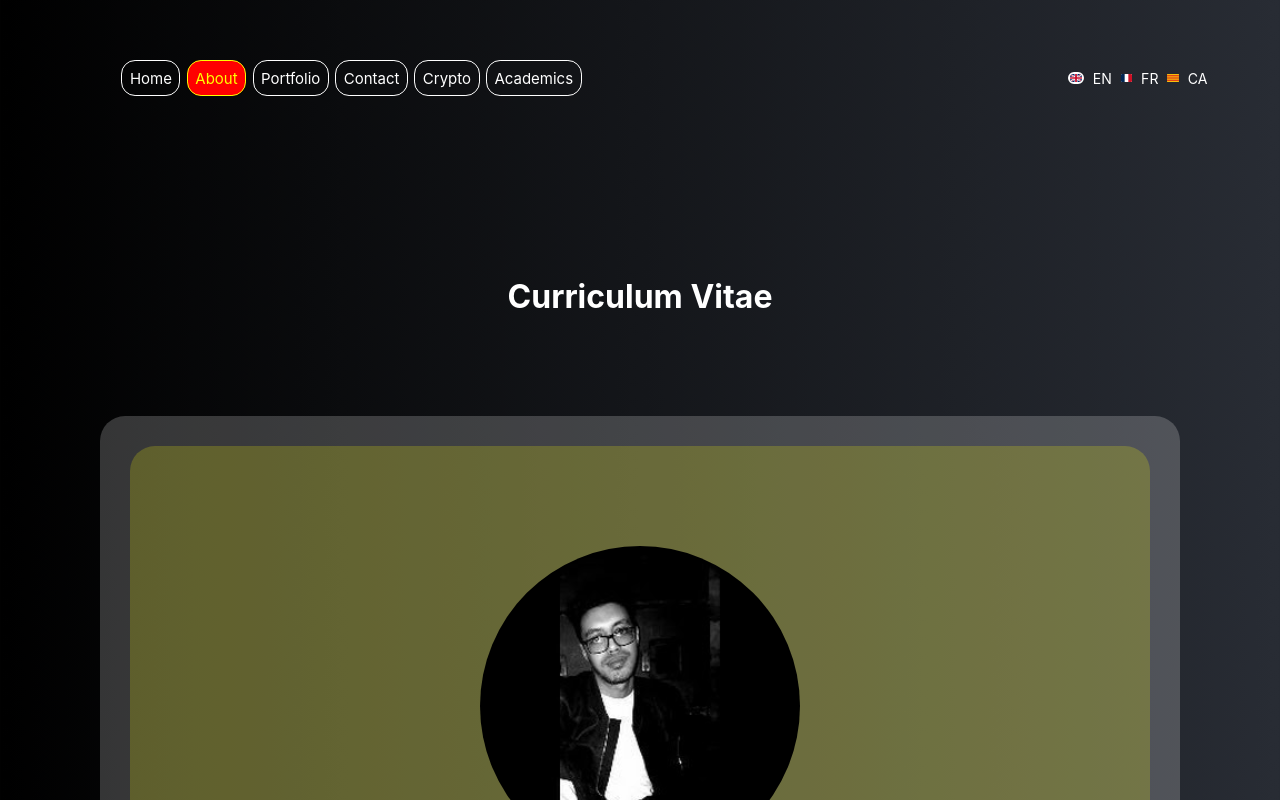
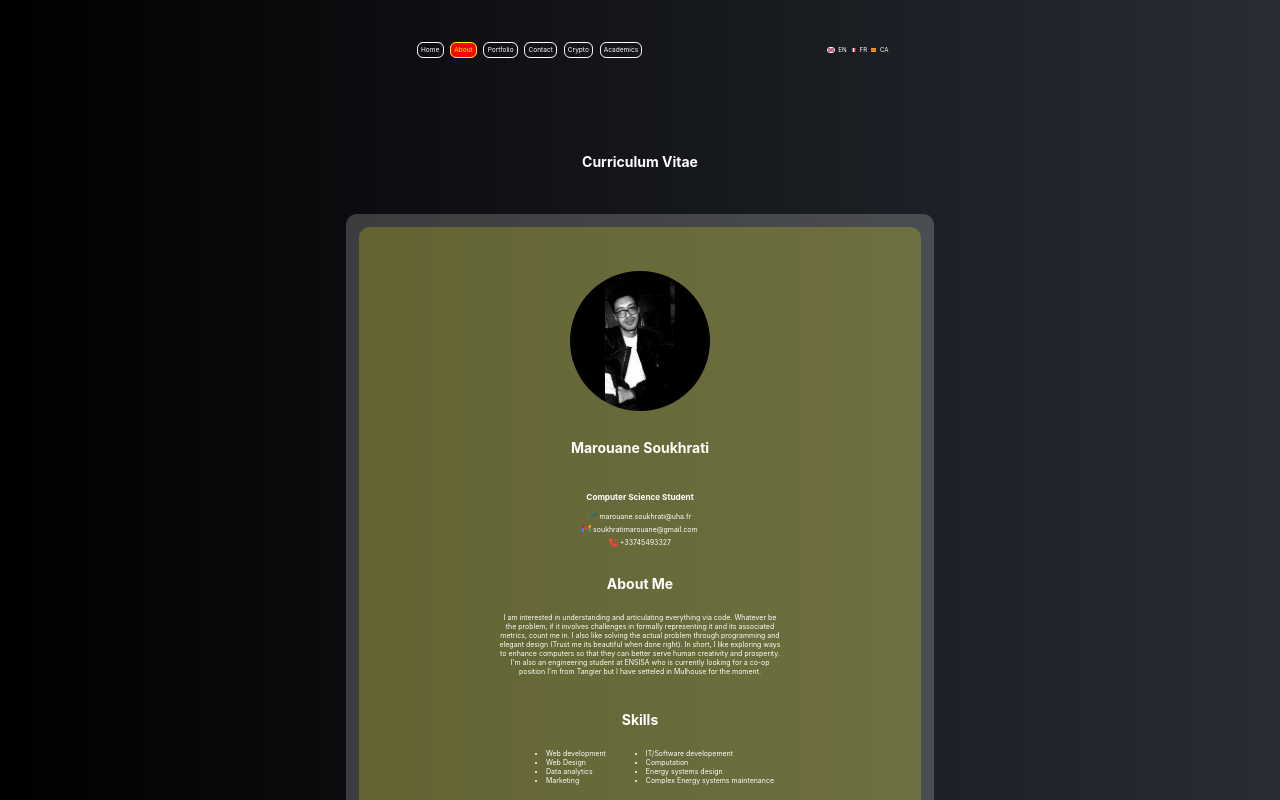
Before and after one commit to MarouaneSoukhrati/mar_react_app, a React (Create React App) app: page /about in a window 1280 px wide. Shown: the top 800 px of the page. Built offline with nearby package versions, Linux system fonts and the light colour scheme.

Commit message:
Update index.css

```diff
--- a/src/index.css
+++ b/src/index.css
@@ -1,13 +1,7 @@
 @import-normalize;
 
-@media only screen and (device-width: 375px) and (device-height: 812px) and (orientation: portrait) {
-  /* Styles for iPhone X in portrait mode */
-  body {
-    font-size: 5px; /* Adjust font size for iPhone X */
-  }
-}
-
 body {
+  font-size: clamp(4px, 1.33vw, 7px);
   margin: 0;
   font-family: -apple-system, BlinkMacSystemFont, 'Segoe UI', 'Roboto', 'Oxygen',
     'Ubuntu', 'Cantarell', 'Fira Sans', 'Droid Sans', 'Helvetica Neue',
```
